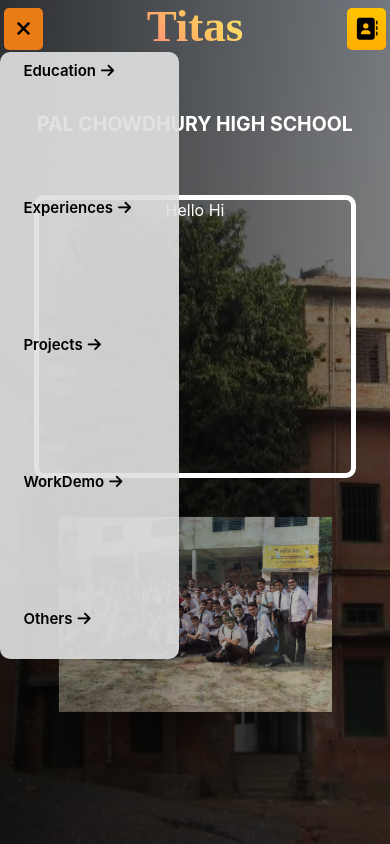
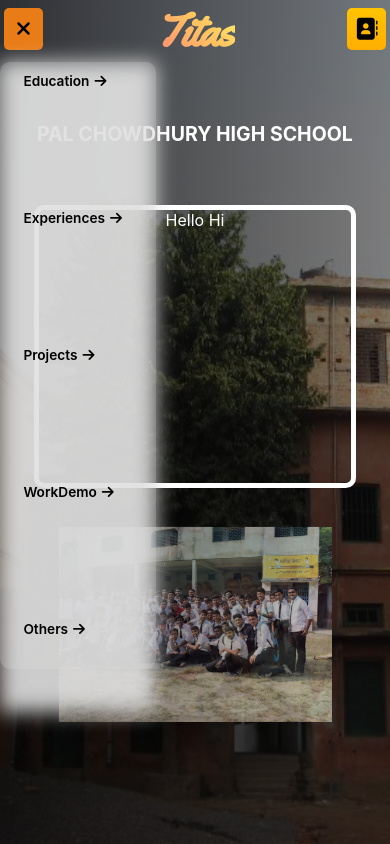
Before and after one commit to TitasUnique/My_Portfolio, a React (Create React App) app: page /school in a window 390 px wide. Both pictures are taken after a click on the button 23 px from the left and 28 px from the top of the page. Built offline with nearby package versions, Linux system fonts and the light colour scheme.

Commit message:
google fonts included & navbar blur added for mobile version

```diff
--- a/public/index.html
+++ b/public/index.html
@@ -6,6 +6,11 @@
     <link rel="stylesheet" href="https://cdnjs.cloudflare.com/ajax/libs/font-awesome/6.5.1/css/all.min.css" integrity="sha512-DTOQO9RWCH3ppGqcWaEA1BIZOC6xxalwEsw9c2QQeAIftl+Vegovlnee1c9QX4TctnWMn13TZye+giMm8e2LwA==" crossorigin="anonymous" referrerpolicy="no-referrer" />
     <!-- aos library -->
     <link rel="stylesheet" href="https://unpkg.com/aos@next/dist/aos.css" />
+
+    <!-- google fonts link -->
+    <link rel="preconnect" href="https://fonts.googleapis.com">
+    <link rel="preconnect" href="https://fonts.gstatic.com" crossorigin>
+    <link href="https://fonts.googleapis.com/css2?family=Yellowtail&display=swap" rel="stylesheet">
 
     <meta name="viewport" content="width=device-width, initial-scale=1" />
     <meta name="theme-color" content="#000000" />
--- a/src/components/Cards/Cards.css
+++ b/src/components/Cards/Cards.css
@@ -15,6 +15,7 @@
     scroll-behavior: smooth;
     margin-left: 60px;
     margin-right: 60px;
+    gap: 50px;
 }
 
 .left-btn, .right-btn{
--- a/src/components/Cards/Cardshown.css
+++ b/src/components/Cards/Cardshown.css
@@ -6,7 +6,6 @@
     position: relative;
     min-width: 250px;
     height: 300px;
-    margin-right: 70px;
     border-color: rgb(255, 123, 0);
     border-width: 5px;
     border-style: solid;
--- a/src/components/Navbar/Navbar.css
+++ b/src/components/Navbar/Navbar.css
@@ -21,7 +21,8 @@
 
 .n-name{
     font-size: clamp(40px, 3vw, 60px);
-    font-family: Brush Script MT;
+    /* font-family: Brush Script MT; */
+    font-family: "Yellowtail", cursive;
     background: linear-gradient(45deg, #845ec2, #d65db1, #ff6f91, #ff9671, #ffc75f, #f9f871);
     -webkit-text-fill-color: transparent;
     background-clip: text;
@@ -210,7 +211,7 @@
     color: white;
 }
 
-.mob-nav {
+.mob-nav, .nav-blur {
     display: none;
 }
 
@@ -247,7 +248,7 @@
         display: block;
         font-size: 45px;
         font-weight: bold;
-        font-family: Brush Script MT;
+        font-family: "Yellowtail", cursive;
         background: linear-gradient(45deg, #845ec2, #d65db1, #ff6f91, #ff9671, #ffc75f, #f9f871);
         -webkit-text-fill-color: transparent;
         background-clip: text;
@@ -291,6 +292,21 @@
         height: 100%;
         margin: 0;
         display: block;
+        background-color: rgba(224, 224, 224, 0.22);
+        border-radius: 10px;
+        -webkit-animation: fadeIn 1s;
+        -moz-animation: fadeIn 1s;
+        animation: fadeIn 1s;
+    }
+
+    .nav-blur {
+        position: absolute;
+        display: flex;
+        height: 650px;
+        width: 100%;
+        background-color: rgba(224, 224, 224, 0.91);
+        filter: blur(10px);
+        z-index: -5;
     }
 
     .n-right-main-ul {
@@ -298,9 +314,7 @@
         display: flex;
         flex-direction: column;
         padding: 2vw 0 8vw 6vw;
-        background-color: rgba(224, 224, 224, 0.918);
-        border-radius: 10px;
-        width: 100%;
+        width: auto;
         height: 100%;
         text-align: left;
         list-style: none;
@@ -317,42 +331,45 @@
         list-style: none;
         position: absolute;
         display: none;
-        width: 120%;
+        /* width: 120%; */
+        /* background-color: red; */
     }
 
     .mob-ul:hover .sub-menu1-ul, .mob-ul:hover .sub-menu2-ul, .mob-ul:hover .sub-menu3-ul, .mob-ul:hover .sub-menu4-ul, .mob-ul:hover .sub-menu5-ul {
-        display: block;
+        display: flex;
+        flex-direction: column;
+        padding-top: 2vw;
         -webkit-animation: fadeIn 1s;
         -moz-animation: fadeIn 1s;
         animation: fadeIn 1s;
     }
 
     .sub-menu1-ul>li, .sub-menu2-ul>li, .sub-menu3-ul>li, .sub-menu4-ul>li, .sub-menu5-ul>li {
-        margin: 2vw 0 2vw 0;
+        margin: 0;
         padding-top: 0;
+        height: 7vw;
     }
 
     .mob-ul>ul>li>a {
         position: relative;
         color: black;
         text-decoration: none;
-        font-weight: 500;
-        font-size: clamp(8px, 12px, 20px);
+        font-size: 2.5vw;
         left: 0;
         font-family: 'Franklin Gothic Medium', 'Arial Narrow', Arial, sans-serif;
     }
 
     .edulist-white > a, .edulist-white > span, .explist-white > a, .explist-white > span, .projlist-white > a, .projlist-white > span, .worklist-white > a, .worklist-white > span, .otherlist-white > a, .otherlist-white > span {
         color: black;
-}
+    }
 
-.edulist-black>span, .explist-black>span, .projlist-black>span, .worklist-black>span, .otherlist-black>span {
-    font-size: clamp(15px, 1vw, 24px);
-}
+    .edulist-black>span, .explist-black>span, .projlist-black>span, .worklist-black>span, .otherlist-black>span {
+        font-size: 3.5vw;
+    }
 
-.edulist-white>span, .explist-white>span, .projlist-white>span, .worklist-white>span, .otherlist-white>span {
-    font-size: clamp(15px, 1vw, 24px);
-}
+    .edulist-white>span, .explist-white>span, .projlist-white>span, .worklist-white>span, .otherlist-white>span {
+        font-size: 3.5vw;
+    }
   }
 
 
--- a/src/components/Navbar/Navbar.jsx
+++ b/src/components/Navbar/Navbar.jsx
@@ -20,6 +20,7 @@ const Navbar = ({ navold }) => {
         </div>
 
         <div className="n-right">
+          <div className="nav-blur"></div>
           <ul className='n-right-main-ul'>
             <li className={`mob-ul ${navold === "white" ? "edulist-white" : "edulist-black"}`}>
               <span>Education<i className="fa-solid fa-arrow-right"></i></span>
```
